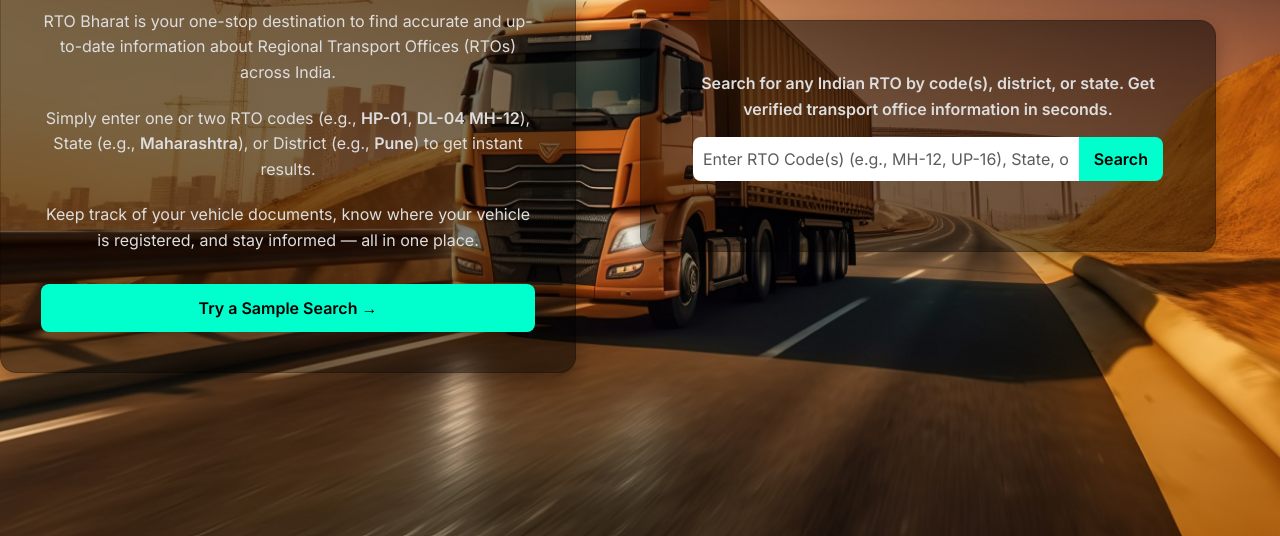
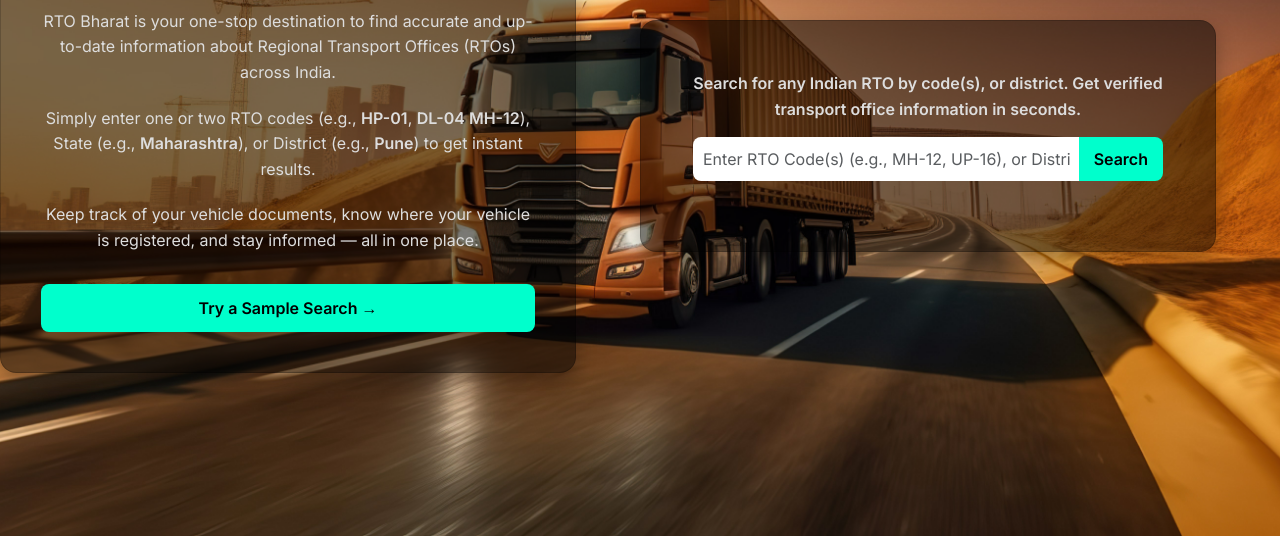
Before and after one commit to Akshaykashyap/State_rtos, a website: page index.html in a window 1280 px wide. Shown: the part 264-800 px from the top of the page. Drawn offline with nearby package versions, Linux system fonts and the light colour scheme.

Commit message:
bug fixes

```diff
--- a/index.html
+++ b/index.html
@@ -195,7 +195,7 @@
         <div class="container text-center search-section">
           <strong
             ><p>
-              Search for any Indian RTO by code(s), district, or state. Get
+              Search for any Indian RTO by code(s), or district. Get
               verified transport office information in seconds.
             </p></strong
           >
@@ -205,7 +205,7 @@
                 type="text"
                 class="form-control"
                 id="searchInput"
-                placeholder="Enter RTO Code(s) (e.g., MH-12, UP-16), State, or District"
+                placeholder="Enter RTO Code(s) (e.g., MH-12, UP-16), or District."
                 oninput="handleInputChange()"
               />
               <button class="btn btn-primary" onclick="searchRTO()">
```
